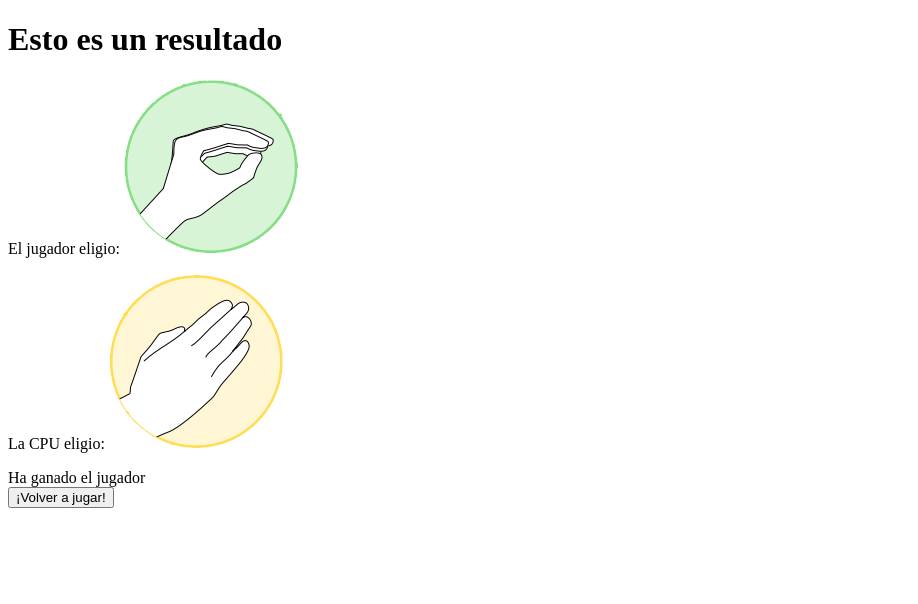
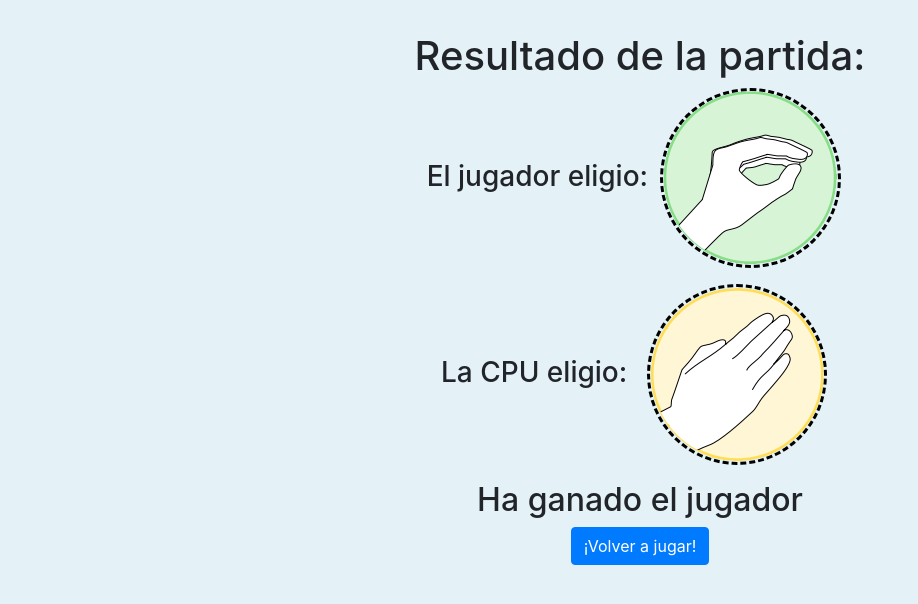
Before and after one commit to PabloD97/unq-ui-pablo-diaz-trabajo-final, a React (Create React App) app: page /resultado/lagarto in a window 1280 px wide. Shown: the top 604 px of the page, without its empty margins (0-918 px from the left). Built offline with nearby package versions, Linux system fonts and the light colour scheme.

Commit message:
Estilos y reglas: - feat:   Se agrego el estilo a Resultado.js, Partida.js, App.js, Reglas.js   Se agregaron las reglas del juego a la pantalla de inicio

```diff
--- a/public/index.html
+++ b/public/index.html
@@ -10,6 +10,7 @@
       content="Web site created using create-react-app"
     />
     <link rel="apple-touch-icon" href="%PUBLIC_URL%/logo192.png" />
+    <link rel="stylesheet" href="https://cdn.jsdelivr.net/npm/bootstrap@4.5.3/dist/css/bootstrap.min.css" integrity="sha384-TX8t27EcRE3e/ihU7zmQxVncDAy5uIKz4rEkgIXeMed4M0jlfIDPvg6uqKI2xXr2" crossorigin="anonymous">
     <!--
       manifest.json provides metadata used when your web app is installed on a
       user's mobile device or desktop. See https://developers.google.com/web/fundamentals/web-app-manifest/
--- a/src/css/App.css
+++ b/src/css/App.css
@@ -0,0 +1,13 @@
+.padre {
+    margin-top: 10%;
+    text-align: center;
+  }
+
+.reglas {
+  margin-top: 2%;
+}
+
+
+body{
+    background-color: #e4f2f8!important;
+}
--- /dev/null
+++ b/src/css/Partida.css
@@ -0,0 +1,16 @@
+.padre {
+
+    text-align: center;
+  }
+
+.separator {
+    margin-left: 1%;
+    margin-right: 1%;
+    border-radius: 55%;
+    border-style: dashed;
+    border-color: black;
+}
+
+.botonVolver {
+    margin-top: 4%;
+}
--- /dev/null
+++ b/src/css/Reglas.css
@@ -0,0 +1,11 @@
+.card {
+    width: 28%;
+    position: absolute;
+    left: 35%;
+    margin-top: 8% ;
+    border-radius: 5%;
+}
+
+.botonCentrado {
+    margin-left: 40%;
+}
--- /dev/null
+++ b/src/css/Resultado.css
@@ -0,0 +1,18 @@
+.centrado {
+
+    margin: 1rem;
+    padding: 1rem;
+    top: 50%;
+    /* border: 2px solid #ccc; */
+    /* IMPORTANTE */
+    text-align: center;
+  }
+
+.separatorR {
+    position: relative;
+    margin-left: 1%;
+    margin-right: 1%;
+    border-radius: 55%;
+    border-style: dashed;
+    border-color: black;
+}
--- a/src/pantalla/App.js
+++ b/src/pantalla/App.js
@@ -1,24 +1,31 @@
 import React from "react"
 import { Link } from "react-router-dom";
+import "../css/App.css"
 
 const App = () => {
 
-  const handleClick = (event) => {
 
-  }
 
   return (
-    <div>
+    <div className= "padre">
       <div>
         <h1>
-          Bienvenido al juego del piedra papel tijera lagarto o spock!
+          Bienvenido al juego de
+          <p>piedra papel tijera lagarto o spock!</p>
           <p>Espero que se divierta :) </p>
         </h1>
       </div>
       <div>
         <Link to='/partida'>
-          <button>
+          <button className="btn btn-primary">
             Jugar contra la CPU
+          </button>
+        </Link>
+      </div>
+      <div className='reglas'>
+        <Link to='/reglas'>
+          <button className="btn btn-primary ">
+            Reglas del juego
           </button>
         </Link>
       </div>
--- a/src/pantalla/Partida.js
+++ b/src/pantalla/Partida.js
@@ -1,31 +1,32 @@
-import React, {useState} from "react"
+import React from "react"
 import { Link } from "react-router-dom";
 import piedra from '../imagenes/piedra.png';
 import papel from '../imagenes/papel.png';
 import tijera from '../imagenes/tijera.png';
 import lagarto from '../imagenes/lagarto.png';
 import spock from '../imagenes/spock.png';
+import "../css/Partida.css"
 
 const Partida = () => {
 
   return (
-    <div>
+    <div className="padre">
       <div>
         <h1>
-            Elegi la accion a realizar:
+            Elige tu jugada:
         </h1>
       </div>
-      <div>
-        <Link to="/resultado/piedra"><img src={piedra}/></Link>
-        <Link to="/resultado/papel"><img src={papel}/></Link>
-        <Link to="/resultado/tijera"><img src={tijera}/></Link>
-        <Link to="/resultado/lagarto"><img src={lagarto}/></Link>
-        <Link to="/resultado/spock"><img src={spock}/></Link>
+      <div >
+        <Link to="/resultado/piedra" ><img src={piedra} className="separator"/></Link>
+        <Link to="/resultado/papel"><img src={papel} className="separator"/></Link>
+        <Link to="/resultado/tijera"><img src={tijera} className="separator"/></Link>
+        <Link to="/resultado/lagarto"><img src={lagarto} className="separator"/></Link>
+        <Link to="/resultado/spock"><img src={spock} className="separator"/></Link>
       </div>
 
       <div>
         <Link to="/">
-          <button>
+          <button className="btn btn-primary botonVolver">
             Volver atras
           </button>
         </Link>
--- /dev/null
+++ b/src/pantalla/Reglas.js
@@ -0,0 +1,35 @@
+import React from "react"
+import { Link } from "react-router-dom";
+import '../css/Reglas.css'
+
+
+const Reglas = () => {
+    return (
+        <div className= 'card'>
+            <div>
+                <h1>Estas son las reglas del juego:</h1>
+                <ul>
+                    <li>Tijera corta a Papel</li>
+                    <li>Papel tapa a Piedra</li>
+                    <li>Piedra aplasta a Lagarto</li>
+                    <li>Lagarto envenena a Spock</li>
+                    <li>Spock rompe a Tijera</li>
+                    <li>Tijera decapita a Lagarto</li>
+                    <li>Lagarto devora a Papel</li>
+                    <li>Papel desautoriza a Spock</li>
+                    <li>Spock vaporiza a Piedra</li>
+                    <li>Piedra aplasta a Tijera</li>
+                </ul>
+            </div>
+            <div className='botonCentrado'>
+                <Link to='/' >
+                    <button className='btn btn-primary ' >
+                        Volver al incio
+                    </button>
+                </Link>
+            </div>
+        </div>
+    )
+}
+
+export default Reglas;
--- a/src/pantalla/Resultado.js
+++ b/src/pantalla/Resultado.js
@@ -5,6 +5,7 @@ import papel from '../imagenes/papel.png';
 import tijera from '../imagenes/tijera.png';
 import lagarto from '../imagenes/lagarto.png';
 import spock from '../imagenes/spock.png';
+import '../css/Resultado.css';
 
 const Resultado = () => {
 
@@ -12,7 +13,7 @@ const Resultado = () => {
 
 
     const [seleccionCPU, setSeleccionCPU] = useState({});
-    const [partidaFinalizada, setPartidaFinalizada] = useState(false);
+
 
     const opciones = [
         { seleccion: "tijera", ganaA: ["papel", "lagarto"], imagen: tijera },
@@ -33,12 +34,12 @@ const Resultado = () => {
 
     const elegirGanador = () => {
         if (seleccionCPU.ganaA.includes(jugadorEligio)) {
-            return (<div>Ha ganado la CPU</div>)
+            return (<div><h2>Ha ganado la CPU</h2></div>)
         };
         if (ganoJugador(jugadorEligio)) {
-            return (<div>Ha ganado el jugador</div>)
+            return (<div><h2>Ha ganado el jugador</h2></div>)
         } else {
-            return (<div>Empate</div>)
+            return (<div><h2>Empate</h2></div>)
         }
     };
 
@@ -57,14 +58,14 @@ const Resultado = () => {
     }
 
     return (
-        <div>
+        <div className='centrado'>
             <div>
                 <h1>
-                    Esto es un resultado
+                    Resultado de la partida:
                 </h1>
                 {console.log(seleccionCPU)}
-                <p>El jugador eligio: <img src={jugadorEligioImg()} /> </p>
-                <p>La CPU eligio:   <img src={seleccionCPU.imagen} /></p>
+                <p><h3>El jugador eligio:<img src={jugadorEligioImg()} className='separatorR'/></h3> </p>
+                <p><h3>La CPU eligio:            <img src={seleccionCPU.imagen} className='separatorR'/></h3></p>
             </div>
             <div>
                 {seleccionCPU.seleccion && jugadorEligio && elegirGanador()}
@@ -72,7 +73,7 @@ const Resultado = () => {
 
             <div>
                 <Link to="/partida">
-                    <button>
+                    <button className="btn btn-primary">
                         ¡Volver a jugar!
                     </button>
                 </Link>
--- a/src/rutas/Rutas.js
+++ b/src/rutas/Rutas.js
@@ -3,12 +3,14 @@ import { BrowserRouter, Switch , Route} from "react-router-dom";
 import Partida from "../pantalla/Partida"
 import App from "../pantalla/App"
 import Resultado from "../pantalla/Resultado"
+import Reglas from "../pantalla/Reglas"
 
 
 const Rutas = () => {
     return (
         <BrowserRouter>
             <Switch>
+                <Route path='/reglas' component = {Reglas}/>
                 <Route path="/resultado/:jugadorEligio" component={Resultado} />
                 <Route path="/partida" component={Partida} />
                 <Route path="/" component={App} />
```
Also changed, not shown: src/css/index.css (deleted), 1 other file (tests, documents, lock files or other folders).
